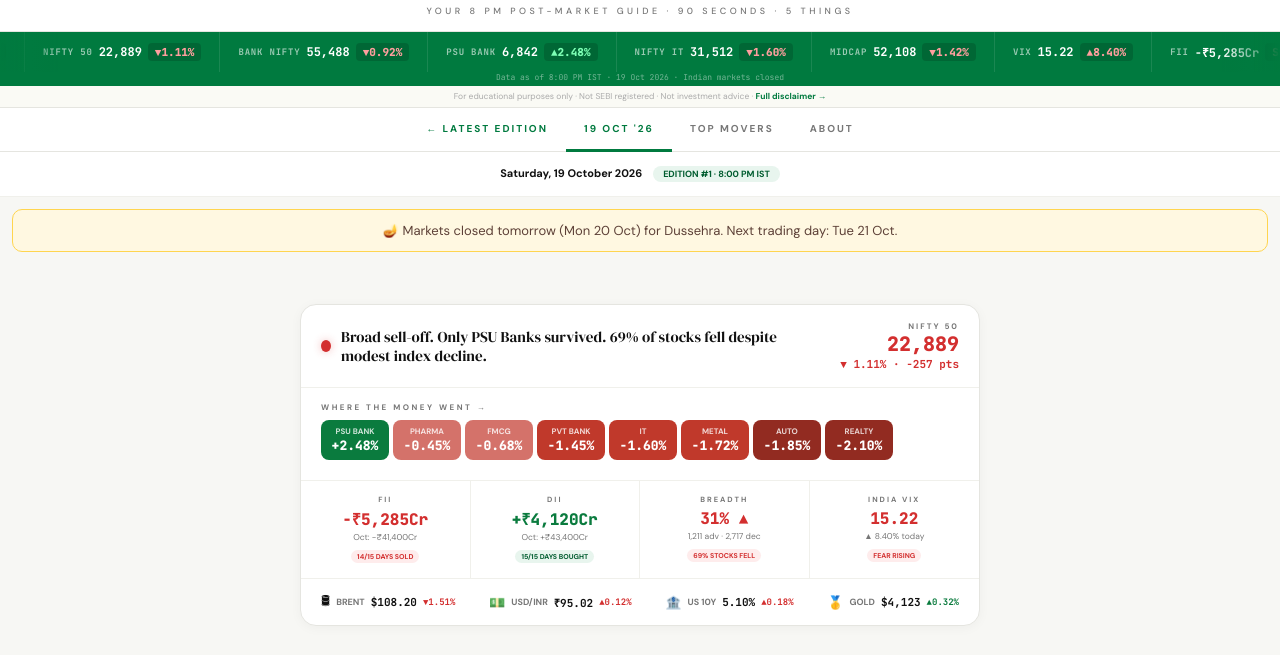
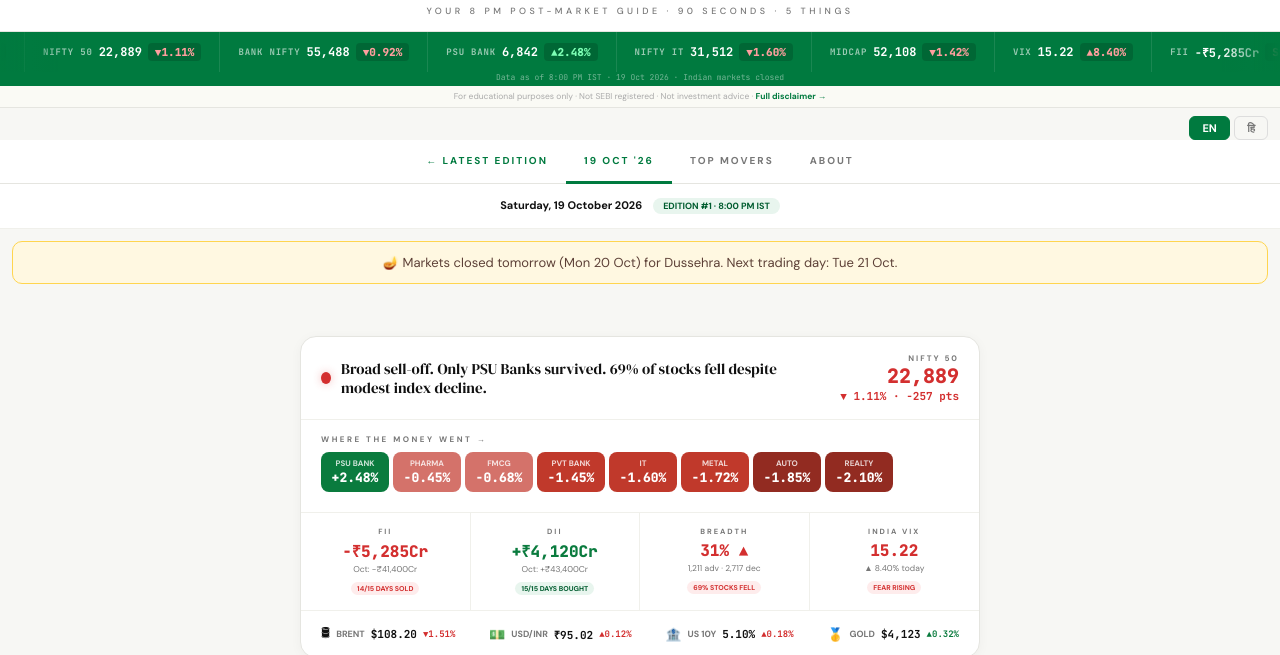
Before and after one commit to followthegandhis/gandhis, a plain HTML site: page archive/19-oct-2026.html in a window 1280 px wide. Shown: the part 80-735 px from the top of the page. Drawn offline with Linux system fonts and the light colour scheme; a web font is replaced by a local one.

Commit message:
Update 19-oct-2026.html

```diff
--- a/archive/19-oct-2026.html
+++ b/archive/19-oct-2026.html
@@ -73,6 +73,11 @@
 
 <!-- DISCLAIMER -->
 <div class="dc">For educational purposes only · Not SEBI registered · Not investment advice · <a href="../index.html">Full disclaimer →</a></div>
+
+<div class="lg-toggle" style="text-align:right;padding:8px 12px 0">
+  <button id="btnEn" onclick="setLangA('en')" style="padding:4px 12px;border:1.5px solid #007A3F;border-radius:6px;background:#007A3F;color:#fff;font-size:11px;font-weight:700;cursor:pointer;font-family:'DM Sans',sans-serif">EN</button>
+  <button id="btnHi" onclick="setLangA('hi')" style="padding:4px 12px;border:1.5px solid #ddd;border-radius:6px;background:transparent;color:#777;font-size:11px;font-weight:700;cursor:pointer;font-family:'DM Sans',sans-serif">हि</button>
+</div>
 
 <!-- NAV -->
 <nav class="nv">
@@ -676,6 +681,22 @@ function goA(t) {
 
 /* Show brief on load */
 goA('brief');
+/* Language toggle for archive */
+function setLangA(lang) {
+  var btnEn = document.getElementById('btnEn');
+  var btnHi = document.getElementById('btnHi');
+  if (btnEn) {
+    btnEn.style.background = lang === 'en' ? '#007A3F' : 'transparent';
+    btnEn.style.color = lang === 'en' ? '#fff' : '#777';
+    btnEn.style.borderColor = lang === 'en' ? '#007A3F' : '#ddd';
+  }
+  if (btnHi) {
+    btnHi.style.background = lang === 'hi' ? '#007A3F' : 'transparent';
+    btnHi.style.color = lang === 'hi' ? '#fff' : '#777';
+    btnHi.style.borderColor = lang === 'hi' ? '#007A3F' : '#ddd';
+  }
+  document.documentElement.lang = lang === 'hi' ? 'hi' : 'en';
+}
 </script>
 
 </body>
```
